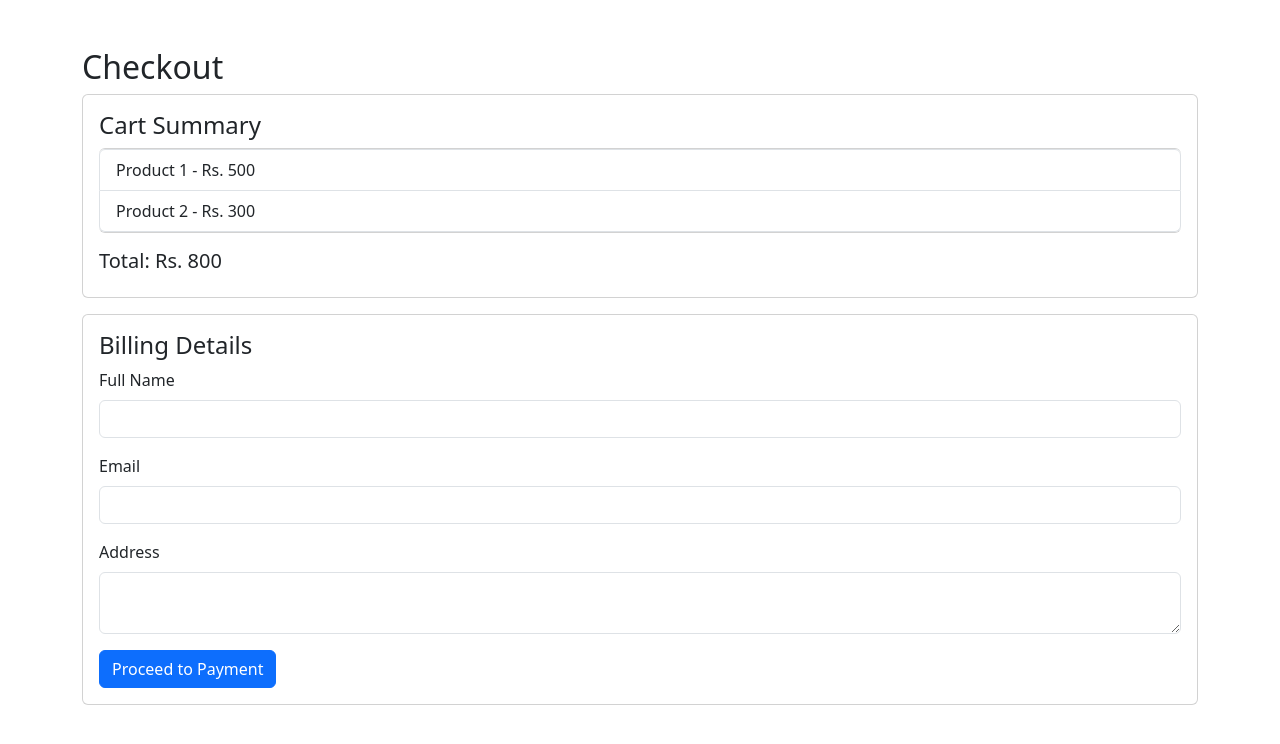
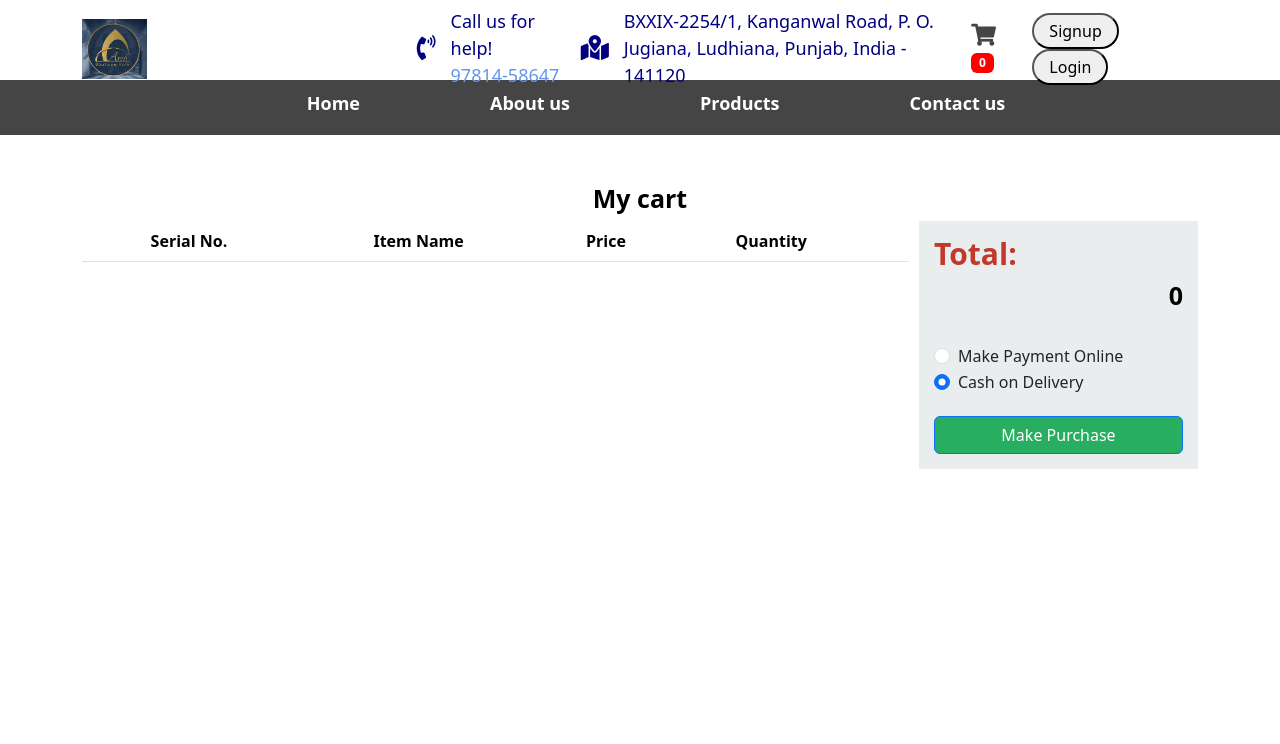
Before and after one commit to jaskirat-next/my_app, a PHP site: page /checkout.php in a window 1280 px wide. Shown: the top 744 px of the page. Run offline with PHP 8.4, Linux system fonts and the light colour scheme; lists and menus that the app fills with data are empty; style sheets or scripts are compiled from the project's sources.

Commit message:
cart page done

```diff
--- a/checkout.php
+++ b/checkout.php
@@ -1,70 +1,91 @@
-<!DOCTYPE html>
+
+
+<!doctype html>
 <html lang="en">
+
 <head>
-    <meta charset="UTF-8">
-    <meta name="viewport" content="width=device-width, initial-scale=1.0">
-    <title>Checkout Page</title>
-    <link href="https://cdn.jsdelivr.net/npm/bootstrap@5.3.3/dist/css/bootstrap.min.css" rel="stylesheet">
+  <?php include "./components/navbar.php" ?>
+  <meta charset="utf-8">
+  <meta name="viewport" content="width=device-width, initial-scale=1">
+  <title>Bootstrap demo</title>
+  <link href="/my_app/sass/check_out.scss" rel="stylesheet">
+  <link href="https://cdn.jsdelivr.net/npm/bootstrap@5.3.3/dist/css/bootstrap.min.css" rel="stylesheet"
+    integrity="sha384-QWTKZyjpPEjISv5WaRU9OFeRpok6YctnYmDr5pNlyT2bRjXh0JMhjY6hW+ALEwIH" crossorigin="anonymous">
 </head>
+
 <body>
-    <div class="container mt-5">
-        <h2>Checkout</h2>
+  <div class="main my-5">
+    <h3>My cart</h3>
+    <div class="container">
+      <table class="table">
+        <thead class="text-center">
+          <tr>
+            <th scope="col">Serial No.</th>
+            <th scope="col">Item Name</th>
+            <th scope="col">Price</th>
+            <th scope="col">Quantity</th>
+            <th scope="col"></th>
+          </tr>
+        </thead>
+        <tbody class="text-center">
+          <?php
+    $total=0;
+    if(isset($_SESSION['cart'])){
+    foreach($_SESSION['cart'] as $key => $value){
+        $total=$total+$value['price'];
+        $sr = $key+1;
+        echo"
+            <tr>
+            <td>$sr</td>
+            <th>$value[item_name]</th>
+            <td>$value[price]</td>
+            <td><input class='text-center' type='number' value='$value[quantity]' min='1' max='10'/></td>
+            <td>
+            <form action='manage_cart.php' method='POST'>
+            <button class='btn btn-sm btn-outline-danger' name='removeItem'>REMOVE</button>
+            <input type='hidden' name='item_Name' value='$value[item_name]' />
+            </form>
+            </td>
+            </tr>
+            ";
 
-        <!-- Cart Summary -->
-        <div class="card p-3 mb-3">
-            <h4>Cart Summary</h4>
-            <ul id="cart-items" class="list-group mb-3">
-                <!-- Items will be added dynamically -->
-            </ul>
-            <h5>Total: Rs. <span id="total-price">0</span></h5>
+    }
+    }
+    ?>
+        </tbody>
+      </table>
+
+      <div class="total col-lg-3">
+        <div class="total_content">
+          <h4>Total:</h4>
+          <h5>
+            <?php echo $total ?>
+          </h5>
+          <br>
+          <form>
+            <div class="radio">
+            <div class="form-check">
+              <input class="form-check-input" type="radio" name="flexRadioDefault" id="flexRadioDefault1">
+              <label class="form-check-label" for="flexRadioDefault1">
+                Make Payment Online
+              </label>
+            </div>
+            <div class="form-check">
+              <input class="form-check-input" type="radio" name="flexRadioDefault" id="flexRadioDefault2" checked>
+              <label class="form-check-label" for="flexRadioDefault2">
+                Cash on Delivery
+              </label>
+            </div>
+            </div>
+            <button class="btn btn-primary btn-block">Make Purchase</button>
+          </form>
         </div>
+      </div>
+    </div>
+  </div>
+  <script src="https://cdn.jsdelivr.net/npm/bootstrap@5.3.3/dist/js/bootstrap.bundle.min.js"
+    integrity="sha384-YvpcrYf0tY3lHB60NNkmXc5s9fDVZLESaAA55NDzOxhy9GkcIdslK1eN7N6jIeHz"
+    crossorigin="anonymous"></script>
+</body>
 
-        <!-- Billing Details -->
-        <div class="card p-3 mb-3">
-            <h4>Billing Details</h4>
-            <form id="checkout-form">
-                <div class="mb-3">
-                    <label for="name" class="form-label">Full Name</label>
-                    <input type="text" class="form-control" id="name" required>
-                </div>
-                <div class="mb-3">
-                    <label for="email" class="form-label">Email</label>
-                    <input type="email" class="form-control" id="email" required>
-                </div>
-                <div class="mb-3">
-                    <label for="address" class="form-label">Address</label>
-                    <textarea class="form-control" id="address" required></textarea>
-                </div>
-                <button type="submit" class="btn btn-primary">Proceed to Payment</button>
-            </form>
-        </div>
-    </div>
-
-    <script>
-        let cart = [
-            { name: "Product 1", price: 500 },
-            { name: "Product 2", price: 300 }
-        ];
-
-        function displayCart() {
-            let cartList = document.getElementById("cart-items");
-            let totalPrice = document.getElementById("total-price");
-            cartList.innerHTML = "";
-            let total = 0;
-
-            cart.forEach(item => {
-                cartList.innerHTML += `<li class='list-group-item'>${item.name} - Rs. ${item.price}</li>`;
-                total += item.price;
-            });
-            totalPrice.innerText = total;
-        }
-
-        document.getElementById("checkout-form").addEventListener("submit", function(event) {
-            event.preventDefault();
-            alert("Order placed successfully!");
-        });
-
-        displayCart();
-    </script>
-</body>
 </html>
--- a/components/navbar.php
+++ b/components/navbar.php
@@ -5,7 +5,9 @@ if(!isset($_SESSION['logedin']) || $_SESSION['logedin'] != true){
 else{
     $login = true;
 }
-
+?>
+<?php
+session_start();
 ?>
 <!DOCTYPE html>
 <html lang="en">
@@ -19,6 +21,7 @@ else{
 </head>
 
 <body>
+
     <section class="navbar">
         <div class="container">
             <div class="left">
@@ -49,12 +52,17 @@ else{
                         Jugiana, Ludhiana, Punjab, India - 141120
                     </div>
                 </div>
-
+                <?php
+                $count = 0;
+                    if(isset($_SESSION['cart'])){
+                        $count = count($_SESSION['cart']);
+                    }
+                ?>
                 <div class="mail">
                 <div class="cart_icon">
                         <a href="checkout.php">
                         <i class="fas fa-shopping-cart"></i>
-                        <span class="badge badgedanger">2</span>
+                        <span class="badge badgedanger"><?php echo $count; ?></span>
                         </a>
                     </div>
                     <div class="buttons">
--- /dev/null
+++ b/sass/check_out.scss
@@ -0,0 +1,45 @@
+*{
+    padding: 0;
+    margin: 0;
+    box-sizing: border-box;
+}
+.main{
+    h3{
+        font-size: 25px;
+        font-weight: 700;
+        color: #000;
+        text-align: center;
+    }
+    .container{
+        display: flex;
+        .total{
+            margin-left: 10px;
+            background-color: #eaeded;
+            padding: 15px;
+            .total_content{
+                h4{
+                    font-size: 30px;
+                    color: #c0392b ;
+                    font-weight: 700;
+                }
+                h5{
+                    font-size: 25px;
+                    color: #000;
+                    text-align: right;
+                    font-weight: 700;
+                    margin-bottom: 0;
+                    padding-bottom: 10px;
+                }
+                form{
+                    .radio{
+                        padding-bottom: 20px;
+                    }
+                    button{
+                        width: 100%;
+                        background-color: #27ae60;
+                    }
+                }
+            }
+        }
+    }
+}
```
Also changed, not shown: manage_cart.php (added, +46 -0 lines), productlist.php (+7 -3 lines), sass/check_out.css (added, +12 -0 lines), 1 other file.
